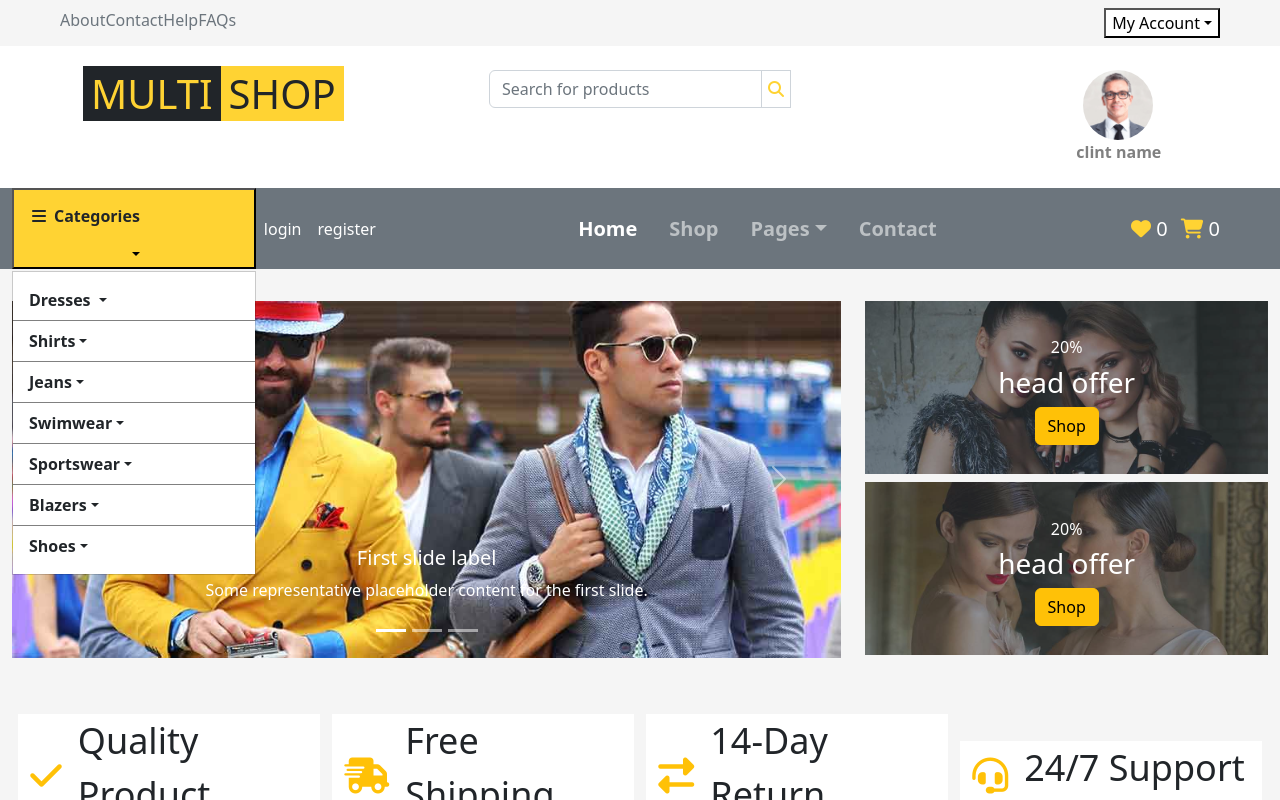
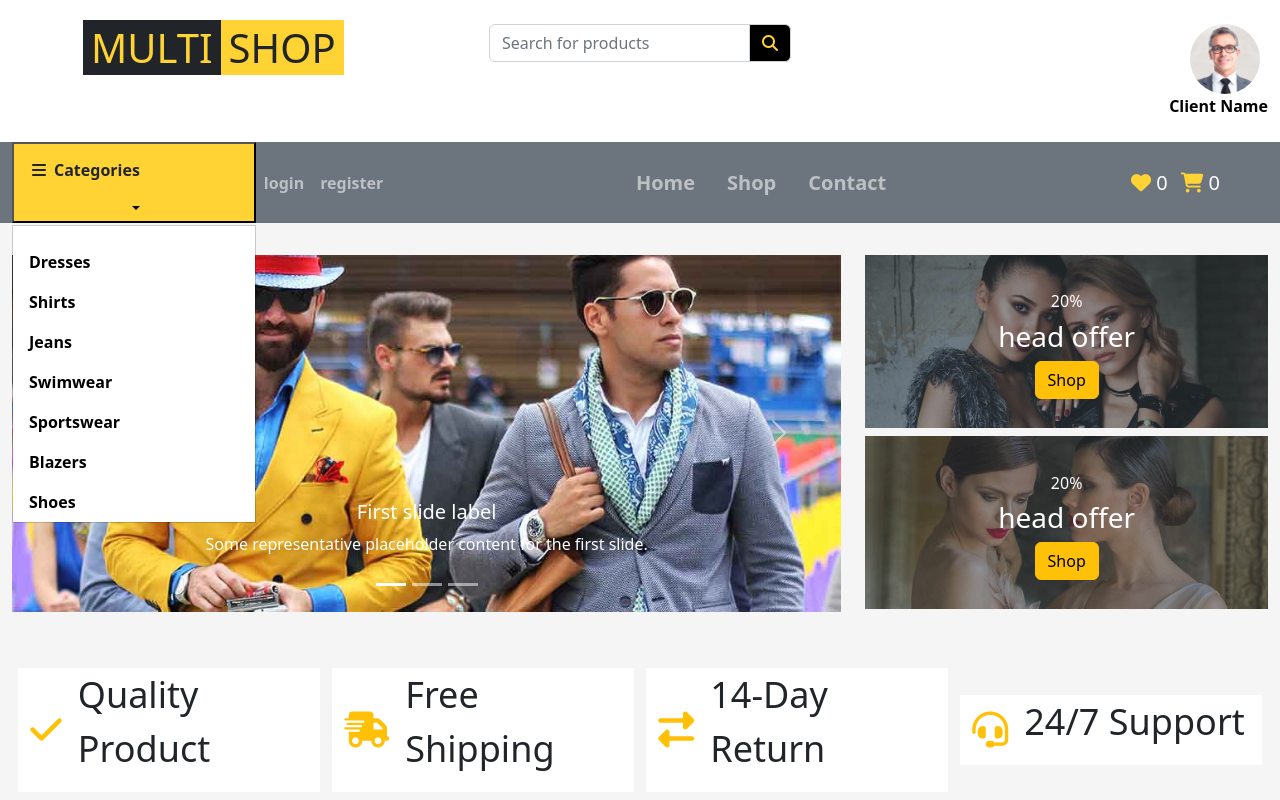
Before and after one commit to ibrahimnady/shoupus, a React (Create React App) app: page / in a window 1280 px wide. Both pictures are taken after a click on the button "Categories". Shown: the top 800 px of the page. Built offline with nearby package versions, Linux system fonts and the light colour scheme.

Commit message:
edit header

```diff
--- a/src/Components/Header/Header.css
+++ b/src/Components/Header/Header.css
@@ -1,10 +1,12 @@
-.header1 {
-  background-color: #f5f5f5;
-}
-
 .text-body {
   color          : #6C757D !important;
   text-decoration: none !important;
+}
+
+.H_profile {
+  width      : 10%;
+  margin-left: auto;
+
 }
 
 .bg_logo {
@@ -30,7 +32,7 @@
 }
 
 .h_cs p {
-  color: gray;
+  color: black;
 }
 
 .dropdown_style {
@@ -41,11 +43,37 @@
 
 }
 
+.H_li {
+  text-decoration: none;
+  color          : black;
+
+}
+
+.nav-link:hover {
+  color             : #ffd333;
+  transition        : all 0.5s;
+  -webkit-transition: all 0.5s;
+  -moz-transition   : all 0.5s;
+  -ms-transition    : all 0.5s;
+  -o-transition     : all 0.5s;
+}
+
 .menu_style {
   width        : 100%;
   color        : gray;
   border-radius: 0px;
 
+}
+
+.menu_style li:hover {
+  background-color  : black;
+  color             : orange;
+  padding           : 10px;
+  transition        : all 0.5s;
+  -webkit-transition: all 0.5s;
+  -moz-transition   : all 0.5s;
+  -ms-transition    : all 0.5s;
+  -o-transition     : all 0.5s;
 }
 
 .menu_item {
--- a/src/Components/Header/Header.jsx
+++ b/src/Components/Header/Header.jsx
@@ -5,45 +5,9 @@ import user from '../../images/client-1.png'
 export default function Header() {
     return (
         <>
-            {/* <!-- Topbar start --> */}
+            {/* <!-- Navbar start --> */}
 
-            <div className="header1 py-1 ">
-                <div className="container-fluid">
-                    <div className="row  py-1 px-xl-5">
-                        <div className="col-lg-6 d-none d-lg-block">
-                            <div className="d-fle">
-                                <Link className="text-body mr-3" to={'About'}>About</Link>
-                                <Link className="text-body mr-3" to={'Contact'}>Contact</Link>
-                                <Link className="text-body mr-3" to={'home'}>Help</Link>
-                                <Link className="text-body mr-3" to={'FAQs'}>FAQs</Link>
-                            </div>
-                        </div>
-                        <div className="col-lg-6 text-end text-lg-right">
-
-
-                            <div className="dropdown ">
-                                <button className="bg-white  dropdown-toggle" type="button" id="dropdownMenuButton1" data-bs-toggle="dropdown" aria-expanded="false">
-                                    My Account
-                                </button>
-                                <ul className="dropdown-menu" aria-labelledby="dropdownMenuButton1">
-                                    <li><Link className="dropdown-item" to={"register"} >signup </Link> </li>
-                                    <li><Link className="dropdown-item" to={"login"}> login</Link></li>
-                                    <li><Link className="dropdown-item" to={"logout"}> logout</Link></li>
-                                </ul>
-                            </div>
-
-                        </div>
-                    </div>
-                </div>
-            </div>
-
-            {/* <!-- Topbar end --> */}
-
-
-            {/* <!-- Navbar startx` --> */}
-
-
-            <div className=' container-fluid bg-white   py-4  '>
+            <div className=' container-fluid bg-white py-4  '>
                 <div className='row '>
                     <div className="col-md-4 text-center">
                         <Link className="h_logo navbar-brand " to={'home'}>
@@ -56,21 +20,24 @@ export default function Header() {
                         <div className="h_serch m-auto w-75">
                             <div className="input-group mb-3 text-center">
                                 <input type="text" className="form-control" placeholder="Search for products" aria-label="Recipient's username" aria-describedby="button-addon2" />
-                                <button className="sr_style text_logo" type="button" id="button-addon2"><i className="fa-solid fa-magnifying-glass"></i>
+                                <button className="sr_style text_logo bg-black btn btn-dark" type="button" id="button-addon2">
+                                    <i className="fa-solid fa-magnifying-glass" />
                                 </button>
                             </div>
                         </div>
                     </div>
-                    <div className="col-md-3 text-lg-end text-sm-center  text-md-center   ">
-                        <Link to="profile">
-                            <div className="h_cs  ">
+
+                    <div className="col-md-3 text-lg-end text-sm-center  text-md-center H_profile ">
+                        <div className="h_cs">
+                            <Link to="profile">
                                 <img src={user} className=' user me-2 ' alt="" />
-                                <p className='fw-bold mb-0 '>clint name</p>
-                            </div>
-                        </Link>
+                                <p className='fw-bold mb-0 '>Client Name</p>
+                            </Link>
+                        </div>
                     </div>
                 </div>
             </div>
+
             <nav className="navbar navbar-dark bg-secondary navbar-expand-lg  mb-4">
                 <div className="container-fluid m-0  ">
                     <div className="dropdown ">
@@ -80,13 +47,13 @@ export default function Header() {
                             </div>
                         </button>
                         <ul className="dropdown-menu menu_style" aria-labelledby="dropdownMenuButton1">
-                            <li> <Link className="dropdown-item dropdown-toggle menu_item py-2 fw-bold " to={"Dresses"}>Dresses </Link></li>
-                            <li><Link className="dropdown-item dropdown-toggle menu_item py-2 fw-bold " to={"Shirts"}>Shirts</Link></li>
-                            <li><Link className="dropdown-item dropdown-toggle menu_item py-2 fw-bold " to={"Jeans"}>Jeans</Link></li>
-                            <li><Link className="dropdown-item dropdown-toggle menu_item py-2 fw-bold " to={"Swimwear"}>Swimwear</Link></li>
-                            <li><Link className="dropdown-item dropdown-toggle menu_item py-2 fw-bold " to={"Sportswear"}>Sportswear</Link></li>
-                            <li><Link className="dropdown-item dropdown-toggle menu_item py-2 fw-bold " to={"Blazers"}>Blazers</Link></li>
-                            <li><Link className="dropdown-item dropdown-toggle fw-bold   py-2" data-bs-toggle="dropdown" to={"Shoes"}>Shoes</Link></li>
+                            <Link className="H_li py-2 fw-bold " to={"Dresses"}><li className='ms-3 mt-3'>Dresses </li></Link>
+                            <Link className="H_li py-2 fw-bold " to={"Shirts"}><li className='ms-3 mt-3'>Shirts </li></Link>
+                            <Link className="H_li py-2 fw-bold " to={"Jeans"}><li className='ms-3 mt-3'>Jeans </li></Link>
+                            <Link className="H_li py-2 fw-bold " to={"Swimwear"}><li className='ms-3 mt-3'>Swimwear </li></Link>
+                            <Link className="H_li py-2 fw-bold " to={"Sportswear"}><li className='ms-3 mt-3'>Sportswear </li></Link>
+                            <Link className="H_li py-2 fw-bold " to={"Blazers"}><li className='ms-3 mt-3'>Blazers </li></Link>
+                            <Link className="H_li fw-bold   py-2" data-bs-toggle="dropdown" to={"Shoes"}> <li className='ms-3 mt-3'>Shoes </li></Link>
                         </ul>
                     </div>
                     <button className="navbar-toggler" type="button" data-bs-toggle="collapse" data-bs-target="#navbarSupportedContent" aria-controls="navbarSupportedContent" aria-expanded="false" aria-label="Toggle navigation">
@@ -94,35 +61,20 @@ export default function Header() {
                     </button>
                     <div className="collapse navbar-collapse" id="navbarSupportedContent">
                         <ul className="navbar-nav me-auto mb-2 mb-lg-0 ">
-                            <li className="nav-item">
-                                <Link className='nav-link active text-white' to="login">login</Link>
+                            <li className="nav-item fw-bold">
+                                <Link className='nav-link  ' to="login">login</Link>
                             </li>
-                            <li className="nav-item">
-                                <Link className='nav-link active text-white' to="register">register</Link>
+                            <li className="nav-item fw-bold">
+                                <Link className='nav-link  ' to="register">register</Link>
                             </li>
                         </ul>
 
-                        <div className="collapse    navbar-collapse" id="navbarSupportedContent">
-
+                        <div className="collapse navbar-collapse" id="navbarSupportedContent">
                             <div className="navbar-nav m-auto py-0">
-                                <Link to={"home"} className="nav-item nav-link active fs-5 fw-bold px-3">Home</Link>
+                                <Link to={"home"} className="nav-item nav-link fs-5 fw-bold px-3">Home</Link>
                                 <Link to={"shop"} className="nav-item nav-link fs-5 fw-bold px-3">Shop</Link>
-                                <div className="dropdown collapse navbar-collapse" id="navbarNavDarkDropdown">
-                                    <ul className="navbar-nav">
-                                        <li className="nav-item dropdown">
-                                            <Link className="nav-link dropdown-toggle px-3 fs-5 fw-bold " to={"cart"} id="navbarDarkDropdownMenuLink" role="button" data-bs-toggle="dropdown" aria-expanded="false">
-                                                Pages
-                                            </Link>
-                                            <ul className="dropdown-menu dropdown-menu-dark bg_logo text-dark" aria-labelledby="navbarDarkDropdownMenuLink">
-                                                <li><Link className="dropdown-item text-dark" to={"cart"}>Shopping Cart</Link></li>
-                                                <li><Link className="dropdown-item text-dark" to={"Checkout"}>Checkout</Link></li>
-                                            </ul>
-                                        </li>
-                                    </ul>
-                                </div>
                                 <Link to={"Contact"} className="nav-item nav-link fs-5 fw-bold px-3">Contact</Link>
                             </div>
-
                         </div>
                         <div>
                             <Link to="">
@@ -136,9 +88,6 @@ export default function Header() {
                 </div>
             </nav>
 
-
-
-
             {/* <!-- Navbar End --> */}
         </>
     )
```
